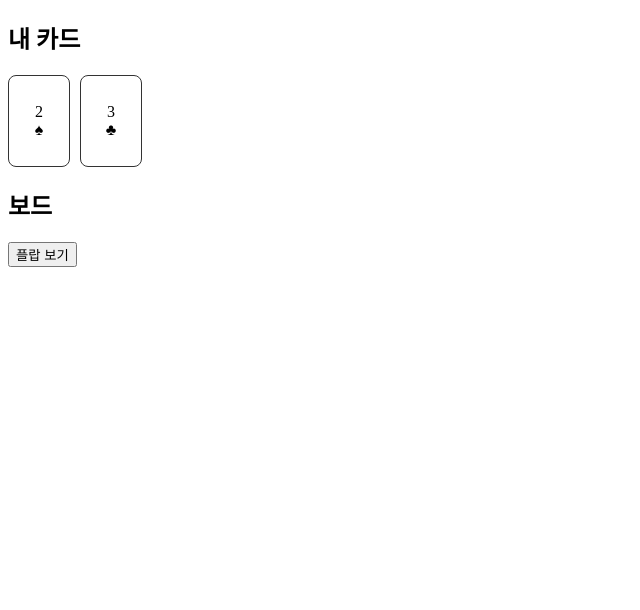
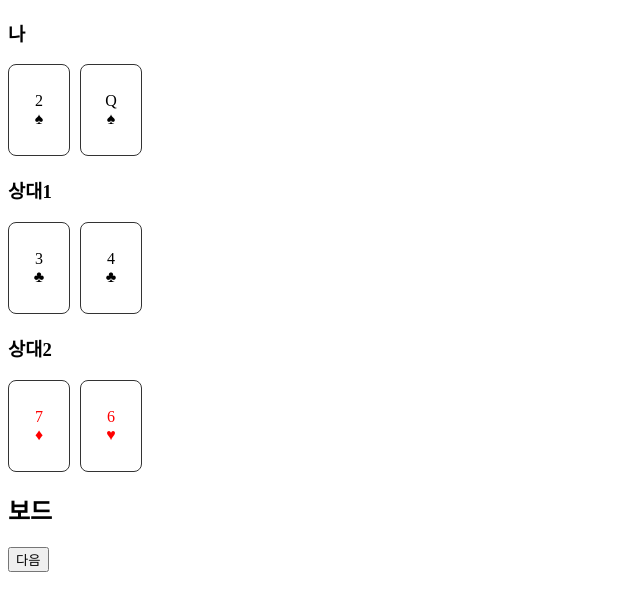
Before and after one commit to nonamugu/poker-game, a Vue app: page / in a window 1280 px wide. Shown: the top 610 px of the page, without its empty margins (0-640 px from the left). Built offline with nearby package versions, Linux system fonts and the light colour scheme.

Commit message:
포커 멀티 플레이 [#12]

```diff
--- a/src/App.vue
+++ b/src/App.vue
@@ -1,24 +1,21 @@
 <template>
   <div>
-    <h2>내 카드</h2>
-    <CardList :cards="playerCards" :highlightCards="bestCards" />
+    <div v-for="player in players" :key="player.id" class="player">
+      <h3>
+        {{ player.name }}
+        <span v-if="winners.includes(player.id)">🏆 승리!</span>
+      </h3>
+      <CardList
+        :cards="player.cards"
+        :hidden="player.id !== 1 && stage !== 'river'"
+      />
+      <HandResult v-if="stage === 'river'" :hand="player.bestHand" />
+    </div>
 
     <h2>보드</h2>
-    <CardList :cards="boardCards" :highlightCards="bestCards" />
+    <CardList :cards="boardCards" />
 
-    <button @click="nextStage" :disabled="isDealing">
-      {{
-        stage === 'init'
-          ? '플랍 보기'
-          : stage === 'flop'
-            ? '턴 보기'
-            : stage === 'turn'
-              ? '리버 보기'
-              : '다시 시작'
-      }}
-    </button>
-
-    <HandResult v-if="stage === 'river' || stage === 'end'" :hand="bestHand" />
+    <button @click="nextStage" :disabled="isDealing">다음</button>
   </div>
 </template>
 
@@ -30,10 +27,12 @@ import CardList from './components/CardList.vue';
 import HandResult from './components/HandResult.vue';
 
 const {
-  playerCards,
+  // playerCards,
+  players,
   boardCards,
-  bestHand,
-  bestCards,
+  // bestHand,
+  // bestCards,
+  winners,
   stage,
   init,
   nextStage,
@@ -43,6 +42,16 @@ const {
 onMounted(() => {
   init();
 });
+
+// function getHandText(hand) {
+//   if (!hand) return '';
+
+//   const name = HAND_NAME[hand.rank];
+//   const main = hand.main.map((v) => RANKS[v]).join(', ');
+//   const kickers = hand.kickers.map((v) => RANKS[v]).join(', ');
+
+//   return `${name} (${main}) / 킥커: ${kickers}`;
+// }
 </script>
 
 <style>
@@ -50,4 +59,13 @@ button:disabled {
   opacity: 0.5;
   cursor: not-allowed;
 }
+.player {
+  margin-bottom: 20px;
+}
+
+.player h3 {
+  display: flex;
+  gap: 10px;
+  align-items: center;
+}
 </style>
--- a/src/composables/usePoker.js
+++ b/src/composables/usePoker.js
@@ -5,33 +5,43 @@ import { evaluateHand } from '../utils/handEvaluator';
 
 export function usePoker() {
   const deck = ref([]);
-
-  const playerCards = ref([]);
   const boardCards = ref([]);
-
-  const bestHand = ref(null);
-  const bestCards = ref([]);
 
   const stage = ref('init');
   const isDealing = ref(false);
+
+  const players = ref([
+    { id: 1, name: '나', cards: [], bestHand: null },
+    { id: 2, name: '상대1', cards: [], bestHand: null },
+    { id: 3, name: '상대2', cards: [], bestHand: null },
+  ]);
+
+  const winners = ref([]);
 
   function sleep(ms) {
     return new Promise((resolve) => setTimeout(resolve, ms));
   }
 
   async function init() {
+    winners.value = [];
     deck.value = createDeck();
     shuffle(deck.value);
 
-    playerCards.value = [];
+    players.value.forEach((p) => {
+      p.cards = [];
+      p.bestHand = null;
+    });
+
     boardCards.value = [];
 
+    for (let i = 0; i < 2; i++) {
+      for (const player of players.value) {
+        player.cards.push(deck.value.pop());
+        await sleep(200);
+      }
+    }
+
     stage.value = 'init';
-
-    for (let i = 0; i < 2; i++) {
-      playerCards.value.push(deck.value.pop());
-      await sleep(300);
-    }
   }
 
   async function nextStage() {
@@ -49,7 +59,8 @@ export function usePoker() {
       boardCards.value.push(deck.value.pop());
       stage.value = 'river';
 
-      calculateBestHand();
+      calculateAllHands();
+      findWinners();
     } else if (stage.value === 'river') {
       await init();
     }
@@ -64,24 +75,24 @@ export function usePoker() {
     }
   }
 
-  function calculateBestHand() {
-    const allCards = [...playerCards.value, ...boardCards.value];
+  function calculateAllHands() {
+    players.value.forEach((player) => {
+      const allCards = [...player.cards, ...boardCards.value];
+
       const combos = getCombinations(allCards, 5);
 
       let best = null;
-    let bestCombo = null;
 
       combos.forEach((combo) => {
         const result = evaluateHand(combo);
 
         if (!best || compareHands(result, best) > 0) {
           best = result;
-        bestCombo = combo;
         }
       });
 
-    bestHand.value = best;
-    bestCards.value = bestCombo;
+      player.bestHand = best;
+    });
   }
 
   function compareHands(a, b) {
@@ -98,12 +109,25 @@ export function usePoker() {
     return 0;
   }
 
+  function findWinners() {
+    let best = null;
+    winners.value = [];
+
+    players.value.forEach((player) => {
+      if (!best || compareHands(player.bestHand, best) > 0) {
+        best = player.bestHand;
+        winners.value = [player.id];
+      } else if (compareHands(player.bestHand, best) === 0) {
+        winners.value.push(player.id);
+      }
+    });
+  }
+
   return {
-    playerCards,
+    players,
     boardCards,
-    bestHand,
-    bestCards,
     stage,
+    winners,
     init,
     nextStage,
   };
```
Lines whose indentation alone changed are shown as unchanged.
